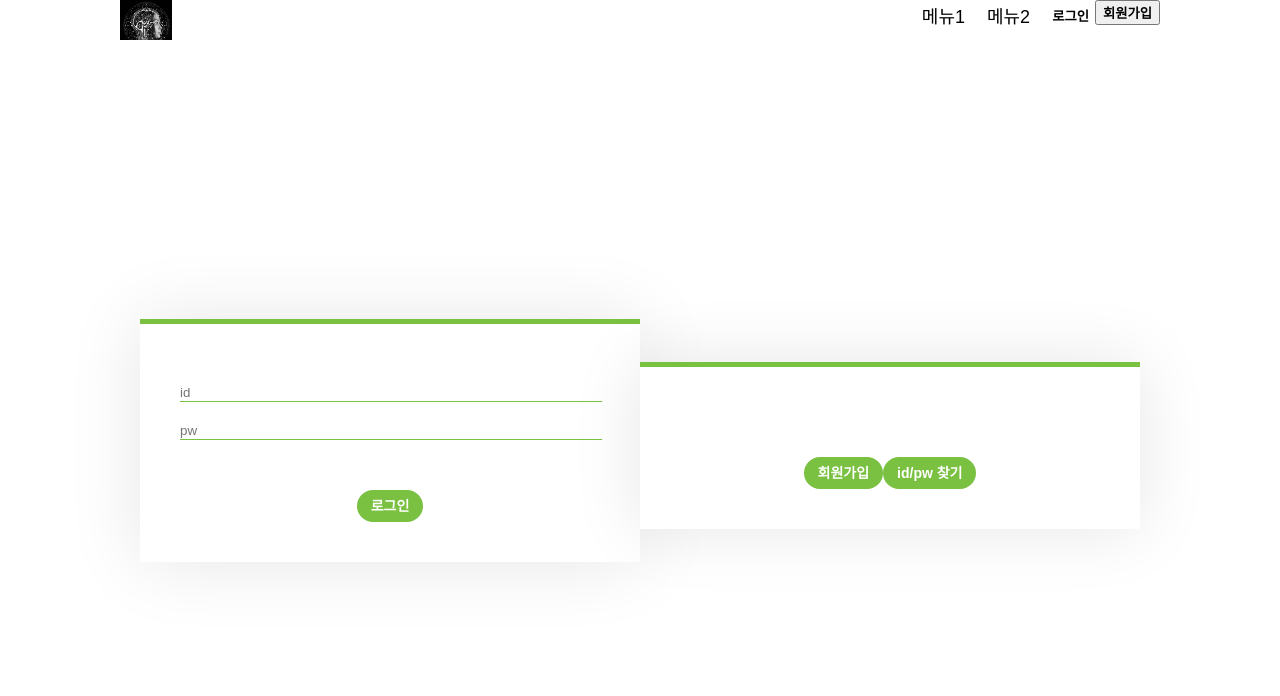
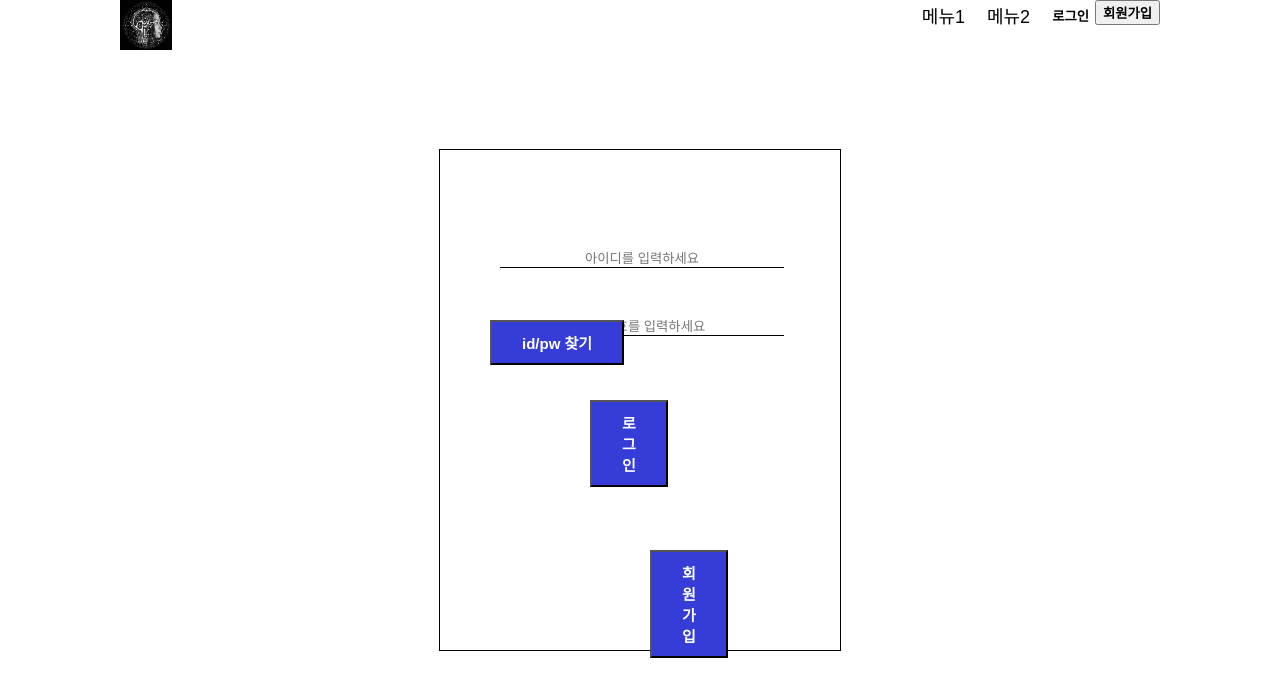
Before and after one commit to soft-a-life/SALT-Frontend, a React (Create React App) app: page /loginScreen in a window 1280 px wide. Shown: the top 696 px of the page. Built offline with nearby package versions, Linux system fonts and the light colour scheme; what prosemirror-example-setup would draw is missing.

Commit message:
LoginScreen.css_v1

```diff
--- a/src/userManagament/loginScreen/LoginScreen.css
+++ b/src/userManagament/loginScreen/LoginScreen.css
@@ -1,74 +1,79 @@
 .loginScreen {
-    position: absolute;
-    margin-top: 40px;
-    width: 100%;
-    height: 100%;
-    top: 0;
-    left: 0;
-    background: #fff;
+  width: 300px;
+  height: 400px;
+  background: #FFF;
+  position: fixed;
+  top: 50%;
+  left: 50%;
+  transform: translate(-50%, -50%);
   display: flex;
   justify-content: center;
   align-items: center;
+  flex-direction: column;
+  border: 1px solid black;
+  padding: 50px;
 }
 
-  .loginScreen div {
-    width: 420px;
-    padding: 40px;
-    background: #FFF;
-    box-shadow: 0 0px 70px rgba(0, 0, 0, 0.1);
-    border-top: 5px solid #7ac142;
+.loginScreen .inputContainer {
+  position: absolute;
+  top: 50px;
+  width: 70%;
 }
 
 .loginScreen input {
   display: block;
   width: 100%;
-    margin-top: 20px;
+  margin-top: 50px;
   border: none;
-    border-bottom: 1px solid rgba(0, 0, 0, 0.1);
-    border-radius: 0;
-    padding-left: 0;
-    box-shadow: none;
-    transition: all 0.1s ease-out;
+  border-bottom: 1px solid #000000;
 }
 
-  .loginScreen input:valid {
-    border-bottom: 1px solid #7ac142;
-  }
-
-  .loginScreen input:focus:invalid {
-    border-bottom: 1px solid #EF6161;
+.loginScreen input:focus {
+  outline: none;
+  border-bottom: 1px solid #000000;
 }
 
 .loginScreen button {
-    display: inline-block;
-    margin-top: 50px;
-    border: 2px solid #7ac142;
-    background: #7ac142;
-    border-radius: 25px;
-    padding: 3px 12px 5px 12px;
+  background: #363CD7;
+  padding: 10px 30px;
   color: #fff;
-    font-size: 14px;
+  font-size: 15px;
   font-weight: bold;
-    letter-spacing: 0px;
-    transition: all 0.1s ease-out;
+  text-align: center;
+}
+
+.loginScreen .buttonContainer {
+  position: relative;
+  /* display: flex;
+  flex-direction: column;
+  gap: 30px;
+  align-items: center;
+  justify-content: center; */
 }
 
 .loginScreen button:hover {
-    color: #7ac142;
+  color: #000000;
   background: #fff;
-    border: 2px solid #7ac142;
 }
 
-  .loginScreen .outer-link {
-    display: inline-block;
-    margin-top: 50px;
-    padding: 5px 0;
-    display: block;
-    color: rgba(0, 0, 0, 0.4);
-    transition: all 0.1s ease-out;
+.loginScreen input::placeholder {
+  text-align: center;
 }
 
-  .loginScreen .outer-link:hover {
-    color: rgba(0, 0, 0, 0.8);
-    text-decoration: none;
+.loginScreen .loginButton {
+  position: absolute;
+  left: -50px;
+  top: 0px;
 }
+
+.loginScreen .signupButton {
+  position: absolute;
+  left: 10px;
+  top: 150px;
+}
+
+.loginScreen .findIdPwButton {
+  position: absolute;
+  left: -150px;
+  top: -80px;
+}
--- a/src/userManagament/loginScreen/LoginScreen.jsx
+++ b/src/userManagament/loginScreen/LoginScreen.jsx
@@ -1,5 +1,5 @@
-import React, {useState} from 'react';
-import {Link, useNavigate} from "react-router-dom";
+import React, { useState } from 'react';
+import { Link, useNavigate } from "react-router-dom";
 import { useCookies } from "react-cookie"
 import "./LoginScreen.css"
 
@@ -8,8 +8,8 @@ function LoginScreen() {
     const [cookies, setCookie, removeCookie] = useCookies(['userDate']);
     const navi = useNavigate();
     const [form, setForm] = useState({
-        user_Id : "",
-        user_Pw : ""
+        user_Id: "",
+        user_Pw: ""
     });
 
     const onChange = (e) => {
@@ -21,44 +21,42 @@ function LoginScreen() {
     }
     const loginConstraints = () => {
         fetch("http://localhost:8080/accounts/login", {
-            method : "GET",
-            headers : {
-                "Content-Type" : "application/json; charset=utf-8"
+            method: "GET",
+            headers: {
+                "Content-Type": "application/json; charset=utf-8"
             },
             body: JSON.stringify(form)
         }).then(res => res.json())
             .then(res => {
-                if(res.user_Id === form.user_Id){
+                if (res.user_Id === form.user_Id) {
                     setCookie('userDate', {
-                        user_NickName : res.user_NickName,
-                        user_Id : res.user_Id,
-                        user_Pw : res.user_Pw
+                        user_NickName: res.user_NickName,
+                        user_Id: res.user_Id,
+                        user_Pw: res.user_Pw
                     })
                     navi("/")
                 }
             })
-            .catch( err =>
+            .catch(err =>
                 alert("로그인에 실패 하였습니다.")
             )
     }
-
-
     return (
         <div className={"loginScreen"}>
-            <div>
-                <input value={form.user_Id}
-                       onChange={(e) => onChange(e)}
-                       placeholder={"id"}/>
+            <div className="inputContainer">
+                <input value={form.userId}
+                    onChange={(e) => onChange(e)}
+                    placeholder={"아이디를 입력하세요"} />
                 <input value={form.userPw}
-                       onChange={(e) => onChange(e)}
-                       placeholder={"pw"}/>
-                <button onClick={() => loginConstraints()}>로그인</button>
+                    onChange={(e) => onChange(e)}
+                    placeholder={"비밀번호를 입력하세요"} />
             </div>
-            <div style={{marginTop: 10}}>
+            <div className="buttonContainer">
+                <button onClick={() => loginConstraints()} className="loginButton">로그인</button>
                 <Link to={'/loginPage/signUpPage'}>
-                    <button>회원가입</button>
+                    <button className="signupButton">회원가입</button>
                 </Link>
-                <button>id/pw 찾기</button>
+                <button className="findIdPwButton">id/pw 찾기</button>
             </div>
         </div>
     );
```
Lines whose indentation alone changed are shown as unchanged.
